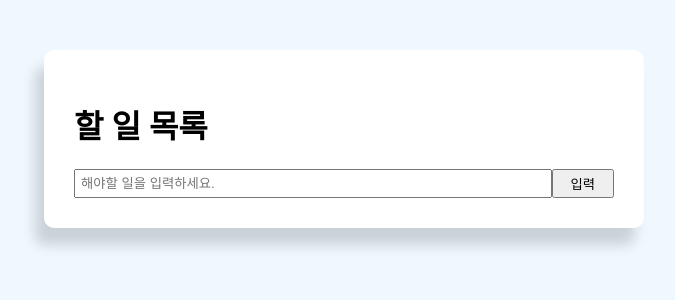
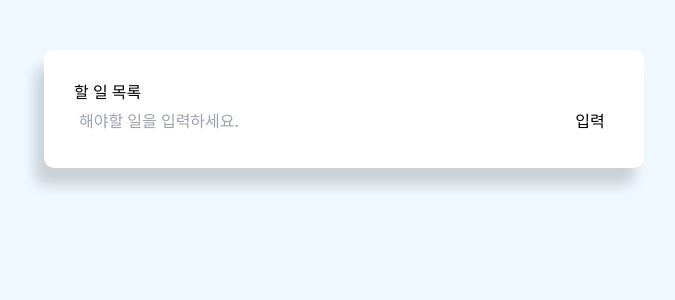
Before and after one commit to tztx2004/react-todo, a React (Create React App) app: page / in a window 1280 px wide. Shown: the top 300 px of the page, without its empty margins (296-971 px from the left). Built offline with nearby package versions, Linux system fonts and the light colour scheme.

Commit message:
tailwind 설치

```diff
--- a/package.json
+++ b/package.json
@@ -34,5 +34,8 @@
       "last 1 firefox version",
       "last 1 safari version"
     ]
+  },
+  "devDependencies": {
+    "tailwindcss": "^3.3.3"
   }
 }
--- a/src/App.css
+++ b/src/App.css
@@ -1,3 +1,7 @@
+@tailwind base;
+@tailwind components;
+@tailwind utilities;
+
 .container{
   margin: auto;
   max-width: 600px;
--- a/src/App.js
+++ b/src/App.js
@@ -29,8 +29,6 @@ export default function App(){
     setValue("")
   };
 
-
-
   return (
       <div className="container">
         <div className="todoBlock">
--- /dev/null
+++ b/tailwind.config.js
@@ -0,0 +1,8 @@
+/** @type {import('tailwindcss').Config} */
+module.exports = {
+  content: ["./src/**/*.{html,js}"],
+  theme: {
+    extend: {},
+  },
+  plugins: [],
+}
```
Also changed, not shown: 1 other file (tests, documents, lock files or other folders).
